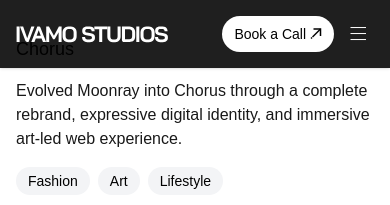
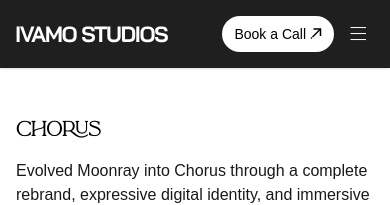
Before and after one commit to codewithswatiee/Ivamo, a Next.js app: page /projects/chorus in a window 390 px wide. Shown: the top 205 px of the page. Built offline with nearby package versions, Linux system fonts and the light colour scheme.

Commit message:
fix: Correct image paths for mobile and desktop in hero-background and client-modal components; ensure consistent casing for brand images

```diff
--- a/src/app/projects/[slug]/page.jsx
+++ b/src/app/projects/[slug]/page.jsx
@@ -35,11 +35,11 @@
   if (!item) return notFound()
 
   return (
-    <div className="min-h-screen bg-white text-black">
+    <div className="min-h-screen pt-20 bg-white text-black">
 
       <section className="p-4 md:p-4">
         <div className="mb-6 mt-5">
-          <h1 className="text-[18px] md:text-[38px] mb-4">{item.title}</h1>
+          <h1 className="text-[18px] md:text-[38px] font-laLuxes font-bold mb-4">{item.title}</h1>
           <p className="max-w-3xl text-[16px] opacity-90 mb-4">{item.description}</p>
 
           {item.tags && (
--- a/src/components/hero-background.jsx
+++ b/src/components/hero-background.jsx
@@ -120,7 +120,7 @@
 const heroImagesByBrand = {
   "Raise": {
     desktop: "/raise/3.jpg",
-    mobile: "/raise/3.png",
+    mobile: "/raise/3.jpg",
   },
   "CHORUS": {
     desktop: "/chorus/chorus.png",
@@ -135,8 +135,8 @@
     mobile: "/doitup/2.jpg",
   },
   "RAF Clothing": {
-    desktop: "/raf/raf.png",
-    mobile: "/raf/raf.png",
+    desktop: "/raf/raf1.png",
+    mobile: "/raf/raf1.png",
   }
 }
 
--- a/src/modal/client-modal.jsx
+++ b/src/modal/client-modal.jsx
@@ -61,7 +61,7 @@
   "Fine Arts": ["/fine-arts/fine.png"],
   "Rad Living": ["/rad_living/2.png"],
   "Skift": ["/skifit/skifit1.png"],
-  "Kaya": ["/kaya/kaya1.png"],
+  "Kaya": ["/kaya/Kaya1.png"],
   "Scooboo": ["/Scoobo/sb1.png"],
 }
 
--- a/src/modal/service-modal.jsx
+++ b/src/modal/service-modal.jsx
@@ -111,8 +111,8 @@
   "Fine Arts": ["/fine-arts/fine.png"],
   "Scooboo": ["/Scooboo/sb1.png"],
   "Skift": ["/skifit/skifit1.png"],
-  "Kaya": ["/kaya/kaya1.png"],
-  "Rad Living": ["/rad-living/1.png"],
+  "Kaya": ["/kaya/Kaya1.png"],
+  "Rad Living": ["/rad_living/2.png"],
 }
 
 
```
